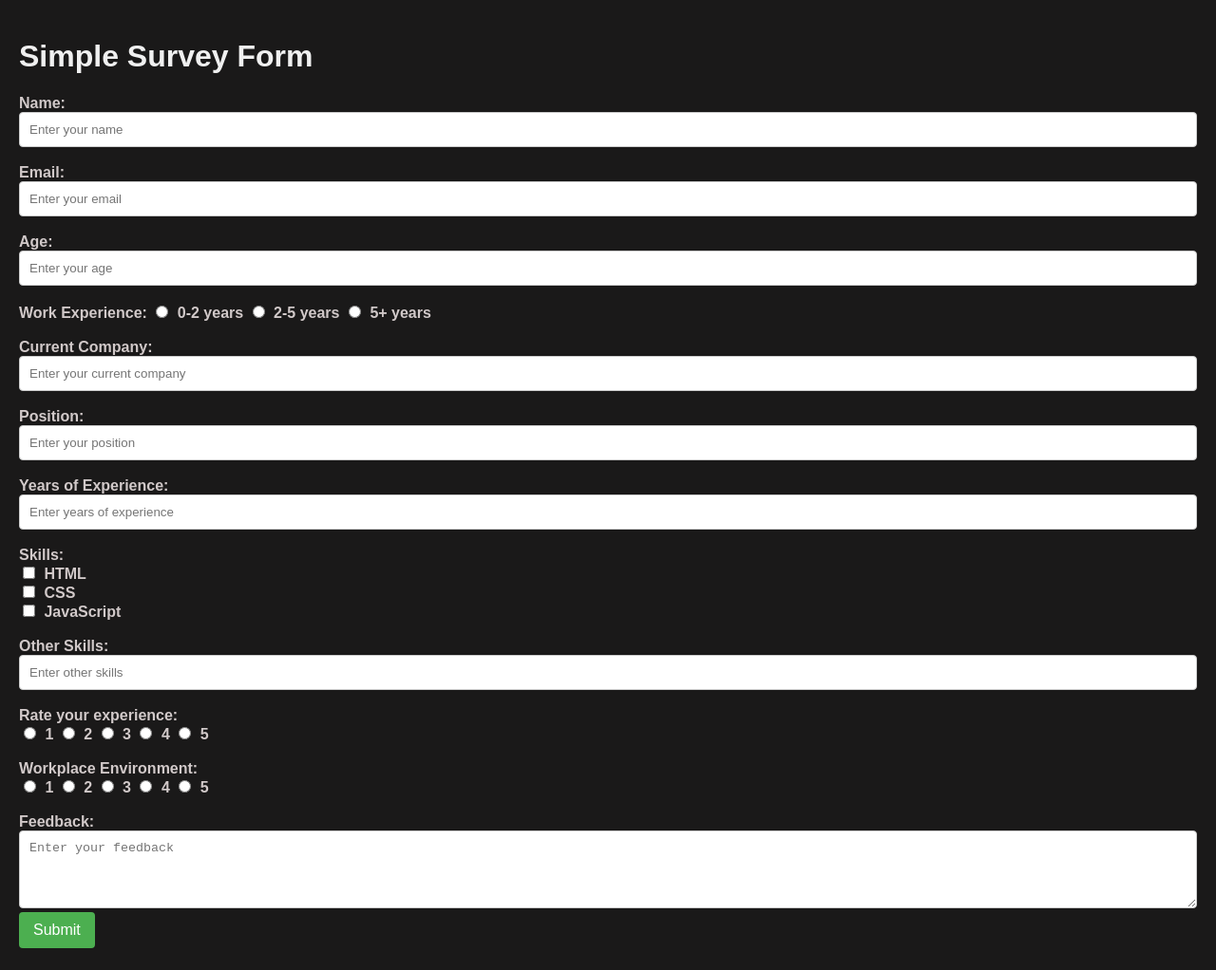
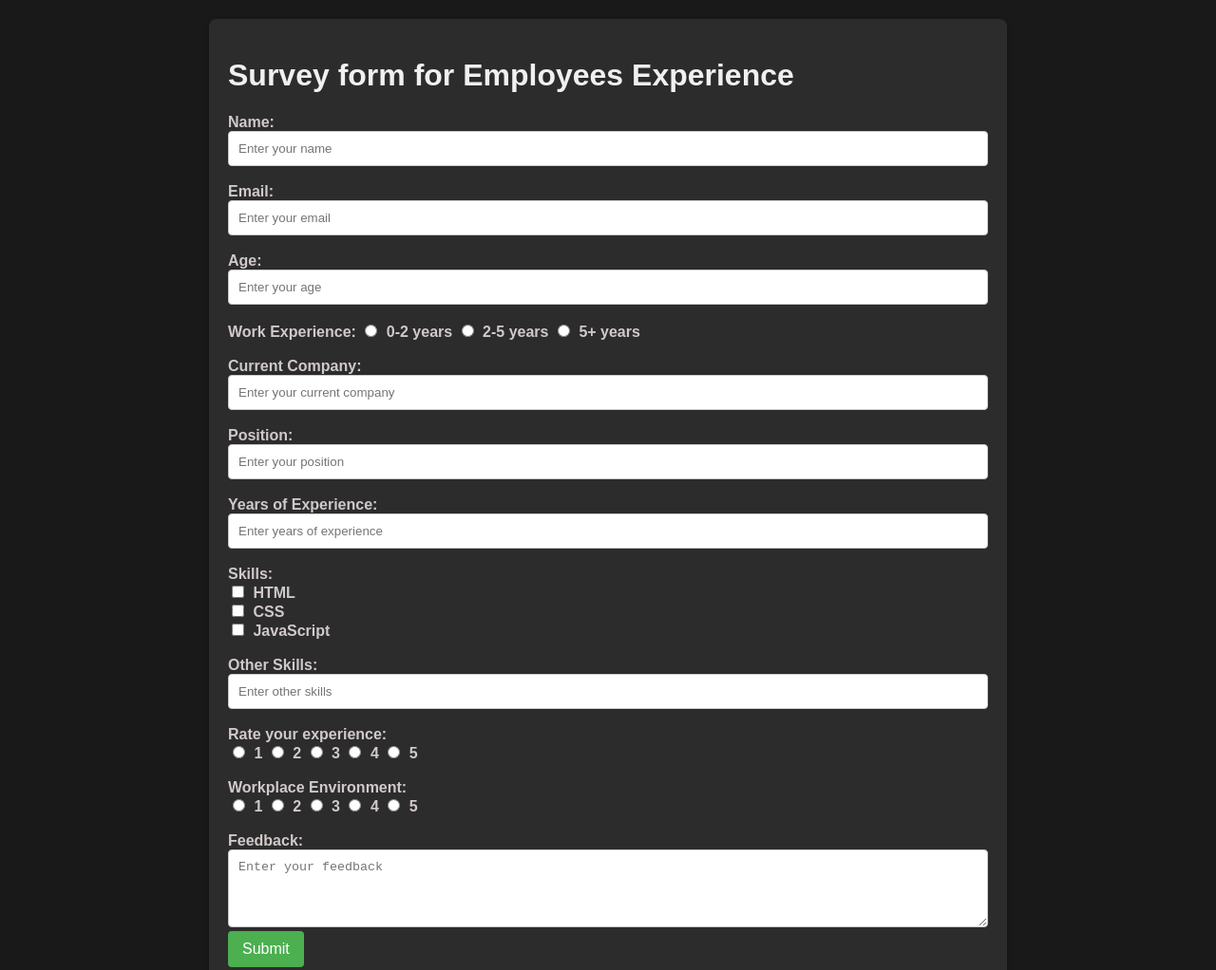
Before and after one commit to shashank777019/simple_survey_form, a plain HTML site: page index.html in a window 1280 px wide. Shown: the top 1022 px of the page at 95% size. Drawn offline with Linux system fonts and the light colour scheme.

Commit message:
Add simple survey form HTML and CSS

```diff
--- a/index.html
+++ b/index.html
@@ -9,7 +9,7 @@
 </head>
 <body>
     <div class="container">
-        <h1>Simple Survey Form</h1>
+        <h1>Survey form for Employees Experience</h1>
         <form>
             <label for="name">Name:</label>
             <input type="text" id="name" name="name" placeholder="Enter your name" required><br><br>
--- a/style.css
+++ b/style.css
@@ -7,6 +7,14 @@ body{
 }
 h1, h2, h3 {
     color: #f0f0f0;
+}
+.container {
+    max-width: 800px;
+    margin: auto;
+    padding: 20px;
+    background-color: #2c2c2c;
+    border-radius: 8px;
+    box-shadow: 0 4px 8px rgba(0, 0, 0, 0.2);
 }
 
 label {
```
